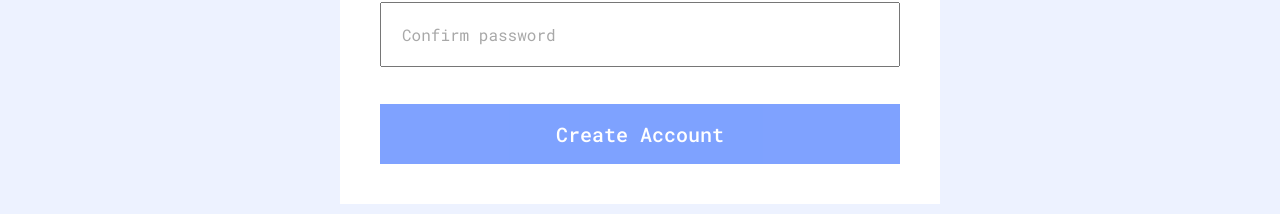
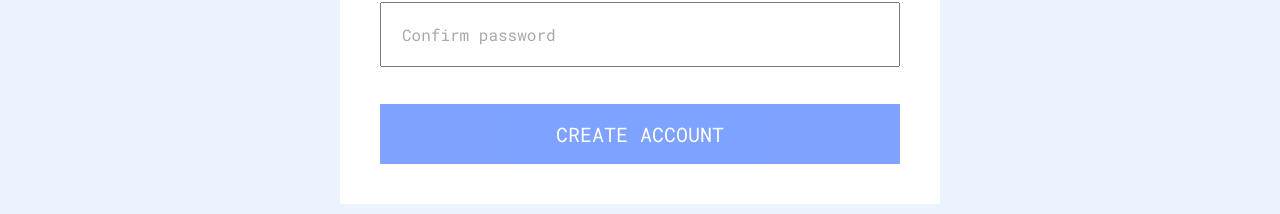
Before and after one commit to Andrew-Nes/graphiql-app, a Next.js app in the folder graphi-ql-playground/: page /register in a window 1280 px wide. Shown: the part 548-762 px from the top of the page. Built offline with nearby package versions, Linux system fonts and the light colour scheme; no server answers.

Commit message:
refactor: replace buttons with Button component

```diff
--- a/graphi-ql-playground/src/Components/Button/button.module.scss
+++ b/graphi-ql-playground/src/Components/Button/button.module.scss
@@ -24,7 +24,8 @@
     cursor: default;
 
     &:hover {
-      background-color: initial;
+      background-color: $blue;
+      opacity: 0.5;
     }
   }
 }
--- a/graphi-ql-playground/src/Components/Forms/LoginForm/LoginForm.module.scss
+++ b/graphi-ql-playground/src/Components/Forms/LoginForm/LoginForm.module.scss
@@ -37,17 +37,8 @@
 
 .submitButton {
   width: 100%;
-  padding: 17px;
-  background-color: $blue;
+  height: 6rem;
   font-size: $text-size-button;
-  font-weight: 500;
-  font-family: roboto mono;
-  color: $white;
-  border: none;
-
-  &:disabled {
-    opacity: 0.5;
-  }
 }
 
 .authError {
--- a/graphi-ql-playground/src/Components/Forms/RegisterForm/RegisterForm.module.scss
+++ b/graphi-ql-playground/src/Components/Forms/RegisterForm/RegisterForm.module.scss
@@ -37,17 +37,8 @@
 
 .submitButton {
   width: 100%;
-  padding: 17px;
-  background-color: $blue;
+  height: 6rem;
   font-size: $text-size-button;
-  font-weight: 500;
-  font-family: roboto mono;
-  color: $white;
-  border: none;
-
-  &:disabled {
-    opacity: 0.5;
-  }
 }
 
 .authError {
--- a/graphi-ql-playground/src/Components/Forms/RegisterForm/index.tsx
+++ b/graphi-ql-playground/src/Components/Forms/RegisterForm/index.tsx
@@ -10,6 +10,7 @@ import useTranslations from '@/utils/translation';
 import { useLanguage } from '@/Components/LanguageContext';
 import { ERROR_MESSAGES, ERROR_MESSAGES_RU } from '@/constants/errorMessages';
 
+import Button from '@/Components/Button';
 import StyledInput from '@/Components/StyledInput';
 
 import styles from './RegisterForm.module.scss';
@@ -112,9 +113,13 @@ const RegisterForm: FC = () => {
         placeholder={dictionary.forms.fields.confirmPassword}
         {...register('confirmPassword')}
       />
-      <button className={styles.submitButton} type="submit" disabled={!isValid}>
-        {dictionary.forms.buttons.register}
-      </button>
+
+      <Button
+        name={dictionary.forms.buttons.register}
+        type="submit"
+        className={styles.submitButton}
+        disabled={!isValid}
+      />
 
       {authError && <p className={styles.authError}>{authError}</p>}
     </form>
```
Also changed, not shown: graphi-ql-playground/src/Components/Forms/LoginForm/index.tsx (+7 -3 lines).
